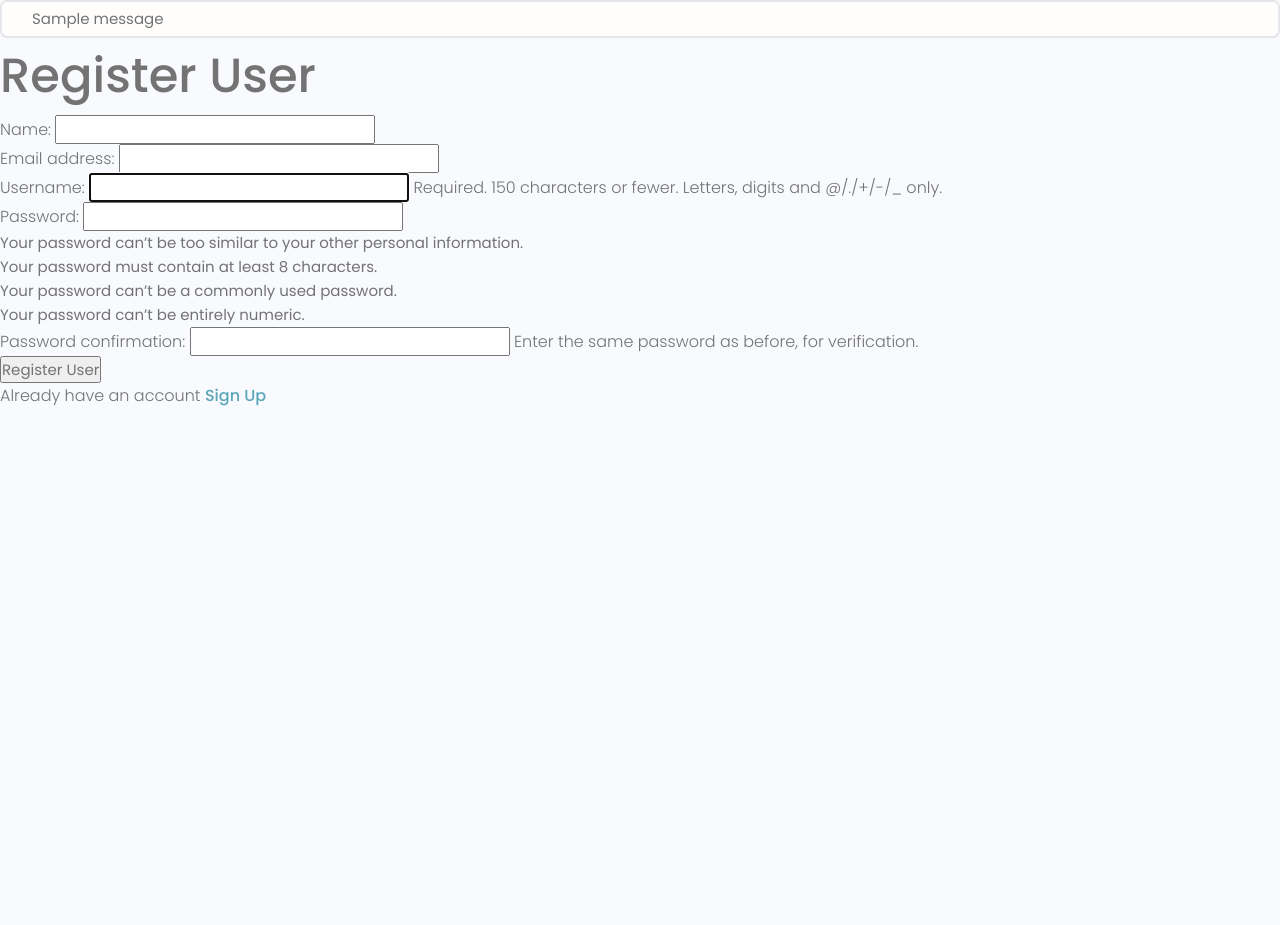
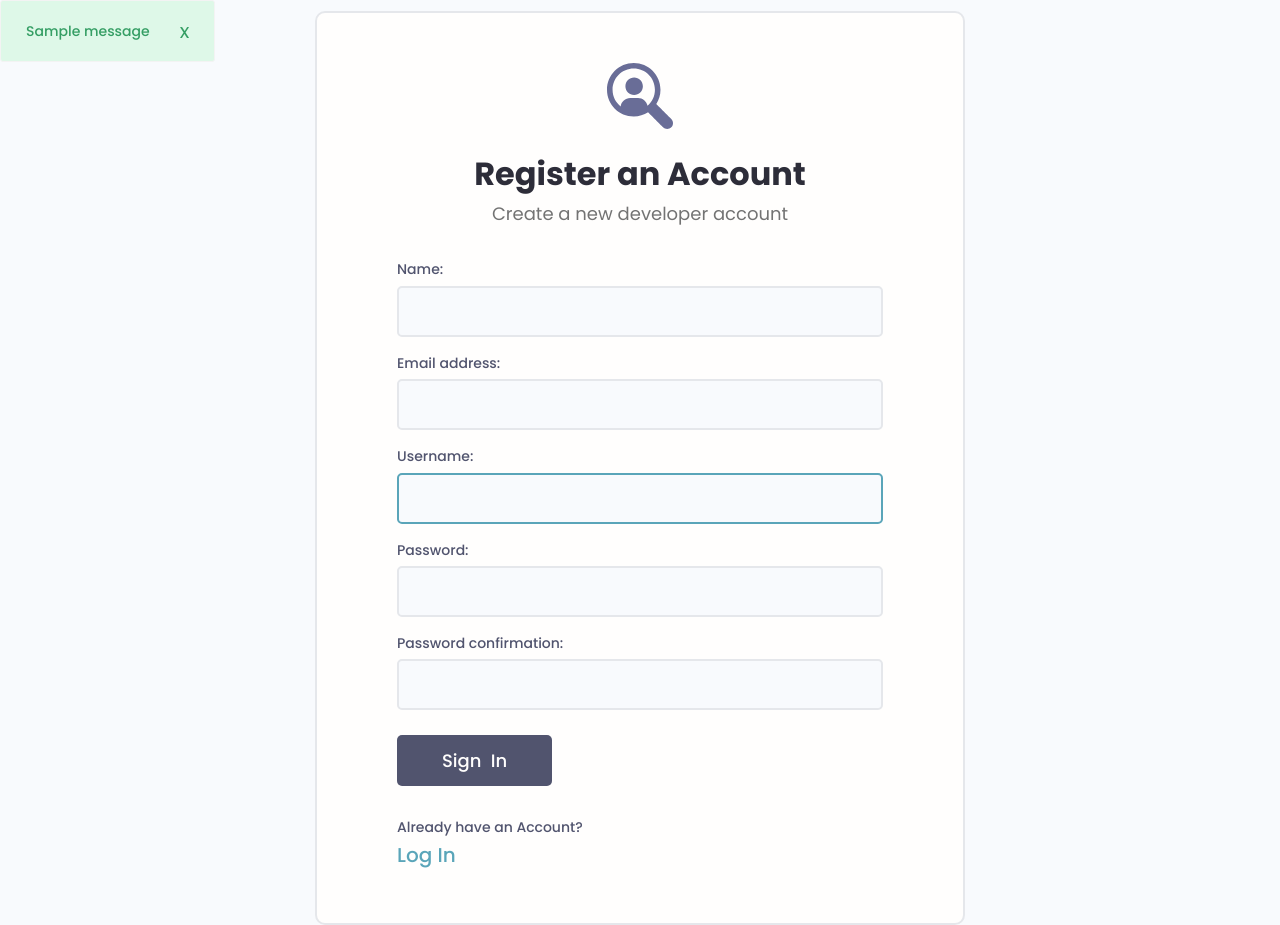
Before and after one commit to christosno/devsearch, a Django app: page /register/ in a window 1280 px wide. Shown: the part 77-1002 px from the top of the page. Before the commit the page ends 483 px from the top, so only its background shows below. Run offline with Django 3.2, Linux system fonts and the light colour scheme; one stand-in notice (Sample message) is shown; some libraries are stand-ins or nearby versions.

Commit message:
styling login and register page

```diff
--- a/devsearch/static/styles/app.css
+++ b/devsearch/static/styles/app.css
@@ -61,11 +61,11 @@ img {
   display: none;
 }
 
-.header__nav input[type='checkbox'] {
+.header__nav input[type="checkbox"] {
   display: none;
 }
 
-.header__nav input[type='checkbox']:checked ~ .header__menu {
+.header__nav input[type="checkbox"]:checked ~ .header__menu {
   opacity: 1;
   pointer-events: all;
 }
@@ -103,7 +103,7 @@ img {
   .toggle-menu__lines::before,
   .toggle-menu__lines::after {
     pointer-events: none;
-    content: '';
+    content: "";
     display: block;
     height: 2px;
     width: 2.5rem;
@@ -124,17 +124,26 @@ img {
     transform-origin: 0 0;
   }
 
-  .header__nav input[type='checkbox']:checked + .toggle-menu > .toggle-menu__lines::before {
+  .header__nav
+    input[type="checkbox"]:checked
+    + .toggle-menu
+    > .toggle-menu__lines::before {
     margin-left: 3px;
     transform: rotate(45deg) scaleX(1.2) translateX(-2px) translateY(-4px);
     visibility: visible;
   }
 
-  .header__nav input[type='checkbox']:checked + .toggle-menu > .toggle-menu__lines {
+  .header__nav
+    input[type="checkbox"]:checked
+    + .toggle-menu
+    > .toggle-menu__lines {
     visibility: hidden;
   }
 
-  .header__nav input[type='checkbox']:checked + .toggle-menu > .toggle-menu__lines::after {
+  .header__nav
+    input[type="checkbox"]:checked
+    + .toggle-menu
+    > .toggle-menu__lines::after {
     transform: rotate(-45deg) scaleX(1.2) translateX(-2px) translateY(3px);
     visibility: visible;
   }
@@ -464,14 +473,14 @@ img {
   margin-bottom: 3rem;
 }
 
-.project__author{
+.project__author {
   font-size: 1.4rem;
   font-style: italic;
 }
 
-.project--rating{
+.project--rating {
   margin-bottom: 1.6em;
-  margin-top: .5em;
+  margin-top: 0.5em;
 }
 
 .singleProject__subtitle {
@@ -613,7 +622,7 @@ img {
   object-fit: contain;
 }
 
-.settings__tableInfo{
+.settings__tableInfo {
   width: 100%;
 }
 
@@ -652,14 +661,14 @@ img {
 .auth::after {
   z-index: -1;
   opacity: 0.1;
-  content: '';
+  content: "";
   display: block;
   position: fixed;
   top: 0;
   left: 0;
   bottom: 0;
   right: 0;
-  background: url(../images/pattern.jpg);
+  /* background: url(../images/pattern.jpg); */
 }
 
 .auth > .card {
@@ -826,7 +835,6 @@ img {
   font-size: 1.8rem;
 }
 
-
 /*=======================
   Form Page
 ========================*/
--- a/devsearch/static/uikit/app.js
+++ b/devsearch/static/uikit/app.js
@@ -1,4 +1,15 @@
 // Invoke Functions Call on Document Loaded
-document.addEventListener('DOMContentLoaded', function () {
+
+document.addEventListener("DOMContentLoaded", function () {
   hljs.highlightAll();
 });
+
+let alertWrapper = document.querySelector(".alert");
+let alertClose = document.querySelector(".alert__close");
+
+if (alertWrapper) {
+  alertClose.addEventListener(
+    "click",
+    () => (alertWrapper.style.display = "none")
+  );
+}
--- a/devsearch/static/uikit/styles/modules/_form.css
+++ b/devsearch/static/uikit/styles/modules/_form.css
@@ -36,10 +36,11 @@
   text-indent: -9999px;
 }
 
-input.input[type='text'],
-input.input[type='email'],
-input.input[type='password'],
-input.input[type='number'],
+input.input[type="text"],
+input.input[type="email"],
+input.input[type="password"],
+input.input[type="number"],
+select.input,
 textarea.input {
   min-width: 24rem;
   width: 100%;
@@ -50,15 +51,16 @@ textarea.input {
   background-color: var(--color-bg);
 }
 
-input.input[type='text']:focus,
-input.input[type='email']:focus,
-input.input[type='password']:focus,
-input.input[type='number']:focus,
-input.input[type='text']:active,
-input.input[type='email']:active,
-input.input[type='password']:active,
-input.input[type='number']:active,
-select.input,
+input.input[type="text"]:focus,
+input.input[type="email"]:focus,
+input.input[type="password"]:focus,
+input.input[type="number"]:focus,
+input.input[type="text"]:active,
+input.input[type="email"]:active,
+input.input[type="password"]:active,
+input.input[type="number"]:active,
+select.input:focus,
+select.input:active,
 textarea.input:focus,
 textarea.input:active {
   outline: none;
@@ -110,7 +112,7 @@ textarea.input:active {
 .input.input--checkbox::before {
   transition: transform 0.4s cubic-bezier(0.45, 1.8, 0.5, 0.75);
   transform: rotate(-45deg) scale(0, 0);
-  content: '';
+  content: "";
   position: absolute;
   left: 4px;
   top: 1.4px;
@@ -127,7 +129,7 @@ textarea.input:active {
 }
 
 .input.input--checkbox::after {
-  content: '';
+  content: "";
   position: absolute;
   left: 0;
   bottom: -3px;
@@ -146,7 +148,7 @@ textarea.input:active {
 .input.input--radio::before {
   transition: transform 0.4s cubic-bezier(0.45, 1.8, 0.5, 0.75);
   transform: scale(0, 0);
-  content: '';
+  content: "";
   position: absolute;
   left: 3.5px;
   top: 2.5px;
@@ -162,7 +164,7 @@ textarea.input:active {
 }
 
 .input.input--radio::after {
-  content: '';
+  content: "";
   position: absolute;
   top: -0.25rem;
   left: -0.125rem;
--- a/devsearch/templates/main.html
+++ b/devsearch/templates/main.html
@@ -22,13 +22,20 @@
   </head>
   <body>
     {% include 'navbar.html' %}
-    {% if messages %}
+    <!-- {% if messages %}
     <ul class="messages">
        {% for message in messages %}
        <li{% if message.tags %} class="{{ message.tags }}"{% endif %}>{{ message }}</li>
        {% endfor %}
     </ul>
-    {% endif %}
-    {% block content %} {% endblock content %}
+    {% endif %}  -->
+
+    {% if messages %} {% for message in messages %}
+    <div class="alert alert--{{message.tags}}">
+      <p class="alert__message">{{message}}</p>
+      <button class="alert__close">x</button>
+    </div>
+    {% endfor %} {% endif %} {% block content %} {% endblock content %}
   </body>
+  <script src="{% static 'uikit/app.js' %}"></script>
 </html>
--- a/devsearch/users/forms.py
+++ b/devsearch/users/forms.py
@@ -11,3 +11,9 @@ class CustomUserCreationForm(UserCreationForm):
         labels = {
             'first_name':"Name",
         }
+
+    def __init__(self, *args, **kwargs):
+        super(CustomUserCreationForm, self).__init__(*args, **kwargs)
+
+        for name, filed in self.fields.items():
+            filed.widget.attrs.update({'class':'input'})
--- a/devsearch/users/templates/users/login_register.html
+++ b/devsearch/users/templates/users/login_register.html
@@ -1,18 +1,88 @@
-{% extends 'main.html' %} {% block content %} {% if page == 'register' %}
-<h1>Register User</h1>
-<form method="POST" action="{% url 'register' %}">
-  {% csrf_token %} {{form.as_p}}
+{% extends 'main.html' %}
+{% load static %}
+{% block content %}
+{% if page == 'register' %}
+<div class="auth">
+  <div class="card">
+    <div class="auth__header text-center">
+      <a href="/">
+        <img src="{% static 'images/icon.svg' %}" alt="icon" />
+      </a>
+      <h3>Register an Account</h3>
+      <p>Create a new developer account</p>
+    </div>
 
-  <input type="submit" value="Register User" />
-</form>
-<p>Already have an account <a href="{% url 'login' %}">Sign Up</a></p>
+    <form method="POST" action="{% url 'register' %}" class="form auth__form">
+      {% csrf_token %}
+      {% for field in form %}
+
+      <div class="form__field">
+        <label for="formInput#text">{{field.label}}: </label>
+        {{field}}
+
+        <!-- {% if field.help_text %}
+          <small>{{field.help_text}}</small>
+        {% endif %} -->
+
+        {% for error in field.errors %}
+          <p style="color: red;">{{ error }}</p>
+        {% endfor %}
+      </div>
+
+      {% endfor %}
+      <div class="auth__actions">
+        <input class="btn btn--sub btn--lg" type="submit" value="Sign  In" />
+      </div>
+    </form>
+    <div class="auth__alternative">
+      <p>Already have an Account?</p>
+      <a href="{% url 'login' %}">Log In</a>
+    </div>
+  </div>
+</div>
+
 {% else %}
-<form method="POST" action="{% url 'login' %}">
-  {% csrf_token %}
-  <input type="text" name="username" placeholder="Username" />
-  <input type="password" name="password" placeholder="Enter password" />
-  <input type="submit" value="Login" />
 
-  <p>Don't have an account <a href="{% url 'register' %}">Sign Up</a></p>
-</form>
+
+<div class="auth">
+
+  <div class="card">
+
+    <div class="auth__header text-center">
+      <a href="/">
+        <img src="{% static 'images/icon.svg' %}" alt="icon" />
+      </a>
+      <h3>Account Login</h3>
+      <p>Hello Developer, Welcome Back!</p>
+    </div>
+
+    <form action="{% url 'login' %}" method="POST" class="form auth__form">
+      {% csrf_token %}
+      <!-- Input:Username -->
+      <div class="form__field">
+        <label for="formInput#text">Username: </label>
+        <input class="input input--text" id="formInput#text" type="text" name="username"
+          placeholder="Enter your username..." />
+      </div>
+
+      <!-- Input:Password -->
+      <div class="form__field">
+        <label for="formInput#password">Password: </label>
+        <input class="input input--password" id="formInput#passowrd" type="password" name="password"
+          placeholder="••••••••" />
+      </div>
+      <div class="auth__actions">
+        <input class="btn btn--sub btn--lg" type="submit" value="Log In" />
+        <a href="forgetpassword.html">Forget Password?</a>
+      </div>
+    </form>
+
+    <div class="auth__alternative">
+      <p>Don’t have an Account?</p>
+      <a href="{% url 'register' %}">Sign Up</a>
+    </div>
+  </div>
+</div>
+
+</body>
 {% endif %} {% endblock content %}
--- a/devsearch/users/views.py
+++ b/devsearch/users/views.py
@@ -34,7 +34,7 @@ def loginUser(request):
 
 def logoutUser(request):
     logout(request)
-    messages.error(request, 'User was logged out.')
+    messages.info(request, 'User was logged out.')
     return redirect('login')
 
 def registerUser(request):
```
Also changed, not shown: devsearch/static/uikit/styles/uikit.css (+16 -16 lines), devsearch/templates/login.html (added, +48 -0 lines), devsearch/templates/signup.html (added, +72 -0 lines), devsearch/db.sqlite3, devsearch/static/images/icon.svg (added), devsearch/static/images/pattern.jpg (added).
